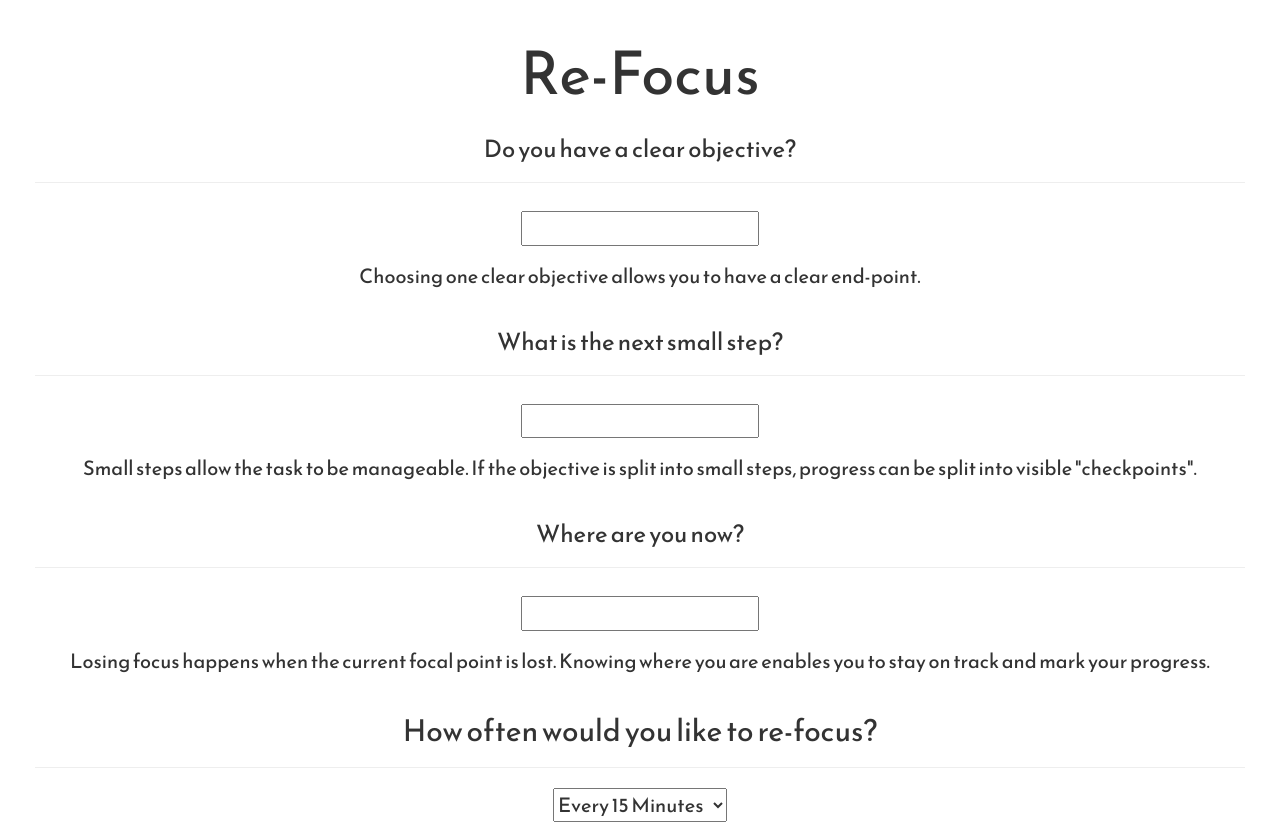
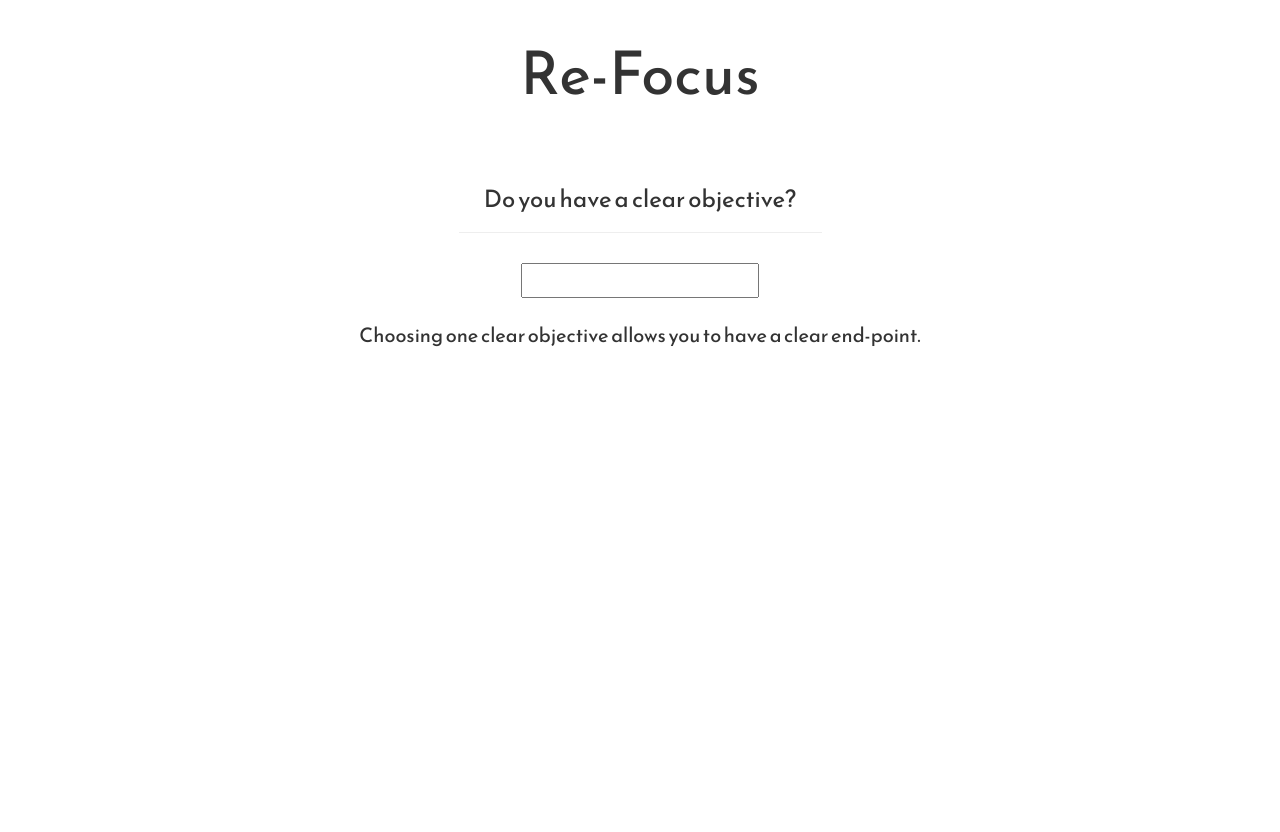
Before and after one commit to Ito-Matsuda/re-focus, a plain HTML site: page index.html in a window 1280 px wide. After the commit the page ends 800 px from the top, so only its background shows below. Drawn offline with nearby package versions, Linux system fonts and the light colour scheme.

Commit message:
Main JS addition, Icon, Section ID's

```diff
--- a/css/style.css
+++ b/css/style.css
@@ -15,14 +15,23 @@ h1 {
 }
 
 form {
-	padding: 8px;
+	padding-bottom: 15px;
+	padding-top: 10px;
 }
 
 p {
 	padding: 8px;
 }
 
+hr {
+	width: 30%;
+}
+
 .wrapper {
 	margin: 10px;
 	padding: 10px;
 }
+
+#title {
+	padding-bottom: 50px;
+}
--- a/index.html
+++ b/index.html
@@ -22,14 +22,14 @@
 
 </head>
 
-<body onload="hideContent()">
+<body>
 	<div class="container-fluid wrapper">
 		<div class="row">
-			<div class="col-xs-12">
+			<div class="col-xs-12" id="title">
 				<h1 class="text-center">Re-Focus</h1>
 			</div>
 		</div>
-		<div class="col-xs-12 text-center">
+		<div class="col-xs-12 text-center" id="objective-section">
 			<h3>Do you have a clear objective?</h4>
 			<hr/>
 			<form>
@@ -38,15 +38,15 @@
 			<p>Choosing one clear objective allows you to have a clear end-point.</p>
 			<!-- Insert JS Input Element for User Input-->
 		</div>
-		<div class="col-xs-12 text-center">
-			<h3>What is the next small step?</h3>
+		<div class="col-xs-12 text-center" id="next-step-section">
+			<h3>What is the next (small) step?</h3>
 			<hr/>
 			<form>
 				<input type="text" name="next-step">
 			</form>
 			<p>Small steps allow the task to be manageable. If the objective is split into small steps, progress can be split into visible "checkpoints".</p>
 		</div>
-		<div class="col-xs-12 text-center">
+		<div class="col-xs-12 text-center" id="current-point-section">
 			<h3>Where are you now?</h3>
 			<hr/>
 			<form>
@@ -54,10 +54,10 @@
 			</form>
 			<p>Losing focus happens when the current focal point is lost. Knowing where you are enables you to stay on track and mark your progress.</p>
 		</div>
-		<div class="col-xs-12 text-center">
+		<div class="col-xs-12 text-center" id="timer-section">
 			<h2> How often would you like to re-focus? </h2>
 			<hr/>
-			<select>
+			<select id="timer" onchange="setTimer(this)">
 		  		<option value="short">Every 15 Minutes</option>
 		  		<option value="medium">Every 30 Minutes</option>
 		  		<option value="long">Every 45 Minutes</option>
@@ -66,11 +66,14 @@
 		</div>
 	</div>
 
+<!-- jQuery -->
+	<script src="https://cdn.jsdelivr.net/jquery/3.1.1/jquery.min.js"></script>
+
 <!-- Bootstrap JavaScript -->
 	<script src="https://maxcdn.bootstrapcdn.com/bootstrap/3.3.7/js/bootstrap.min.js" integrity="sha384-Tc5IQib027qvyjSMfHjOMaLkfuWVxZxUPnCJA7l2mCWNIpG9mGCD8wGNIcPD7Txa" crossorigin="anonymous"></script>
 
-<!-- jQuery -->
-	<script src="https://cdn.jsdelivr.net/jquery/3.1.1/jquery.min.js"></script>
+<!-- Main JS -->
+	<script src="main.js"></script>
 
 </body>
 
--- /dev/null
+++ b/main.js
@@ -0,0 +1,6 @@
+/* JavaScript */
+$( document ).ready(function() {
+	$("#next-step-section").remove();
+	$("#current-point-section").remove();
+	$("#timer-section").remove();
+});
```
Also changed, not shown: icon.png (added).
